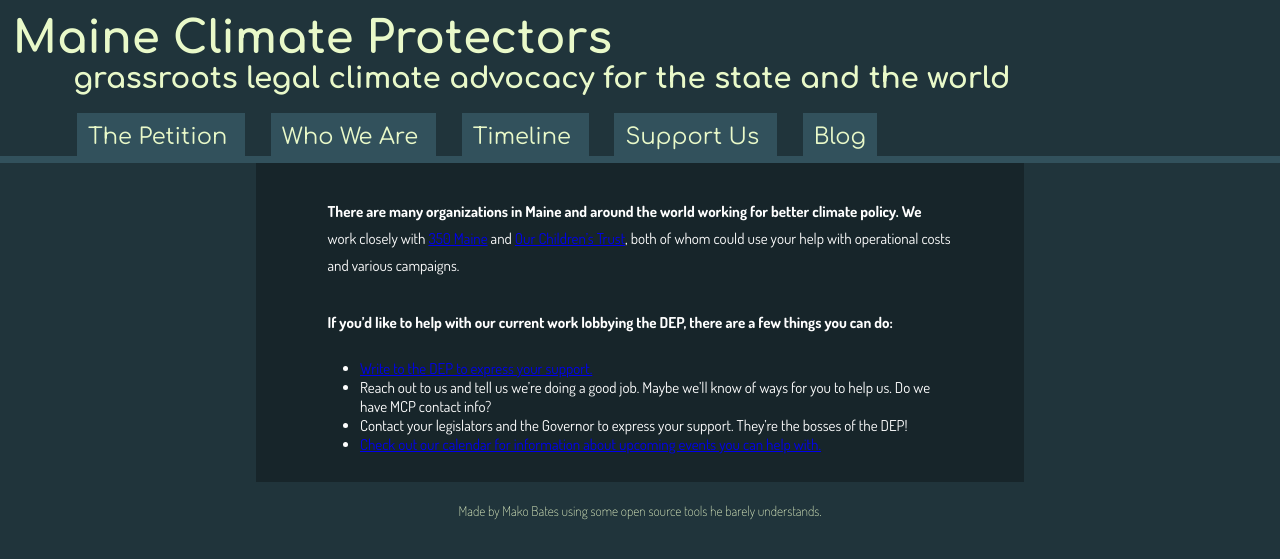
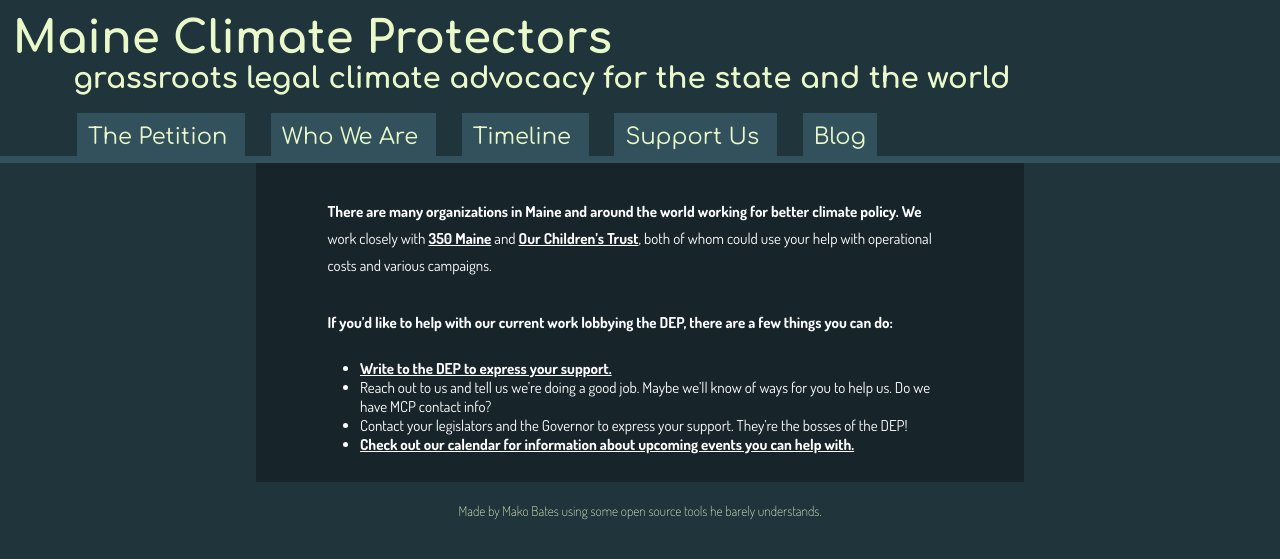
Before and after one commit to ShapeOfMatter/maine-climate-protectors, a Jekyll site: the page built from support.markdown, in a window 1280 px wide. Shown: the top 559 px of the page. Built offline with Jekyll 4.4.1, drawn with Linux system fonts in a browser that asks for light colours.

Commit message:
make links look a little nicer

```diff
--- a/assets/main.scss
+++ b/assets/main.scss
@@ -59,6 +59,16 @@
       font-weight: bolder;
     }
   }
+  a {
+    color: inherit;
+    font-weight: bolder;
+    &:visited{
+      color: darken($font-color, 15%);
+    }
+    &:hover, &:active{
+      background-color: lighten($primary-color, 10%);
+    }
+  }
 }
 footer{
   font-size: 90%;
```
